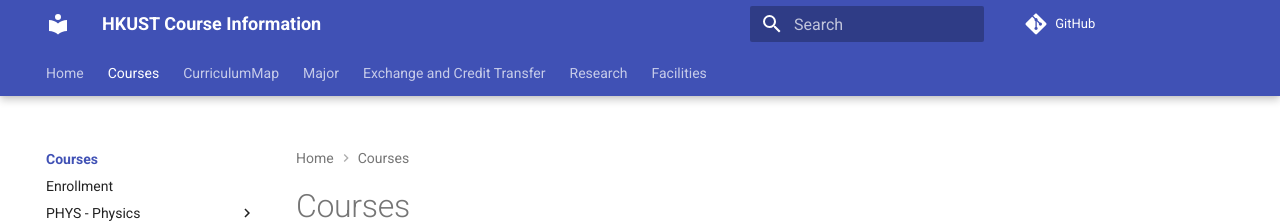
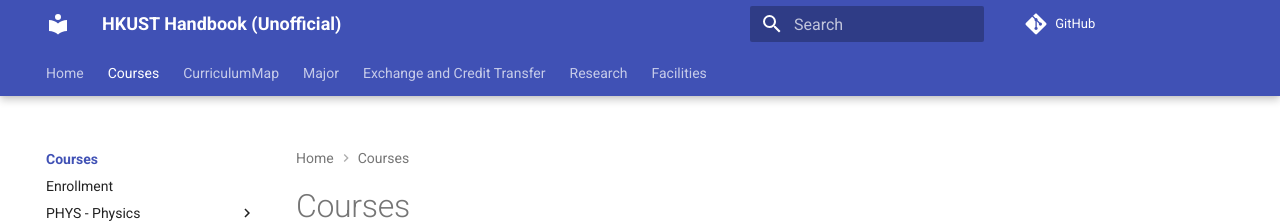
Before and after one commit to hkust-handbook/hkust-handbook.github.io, an MkDocs documentation site: the page built from docs/notes/index.md, in a window 1280 px wide. Shown: the top 223 px of the page. Built offline with MkDocs 1.6.1 and Material for MkDocs 9.7.7, drawn with Linux system fonts in a browser that asks for light colours; comment, search, counter and statistics services are not loaded.

Commit message:
Update website name

```diff
--- a/mkdocs.yml
+++ b/mkdocs.yml
@@ -1,8 +1,8 @@
 # https://www.mkdocs.org/user-guide/configuration/
-site_url: https://HKUST-Courses.github.io/
-site_name: HKUST Course Information
-site_description: HKUST Course Information (Unofficial)
-repo_url: https://github.com/HKUST-Courses/HKUST-Courses.github.io
+site_url: https://https://hkust-handbook.github.io
+site_name: HKUST Handbook (Unofficial)
+site_description: HKUST Handbook (Unofficial)
+repo_url: https://github.com/hkust-handbook/hkust-handbook.github.io
 
 theme:
   name: material
```
Also changed, not shown: docs/index.md (+1 -1 lines).
